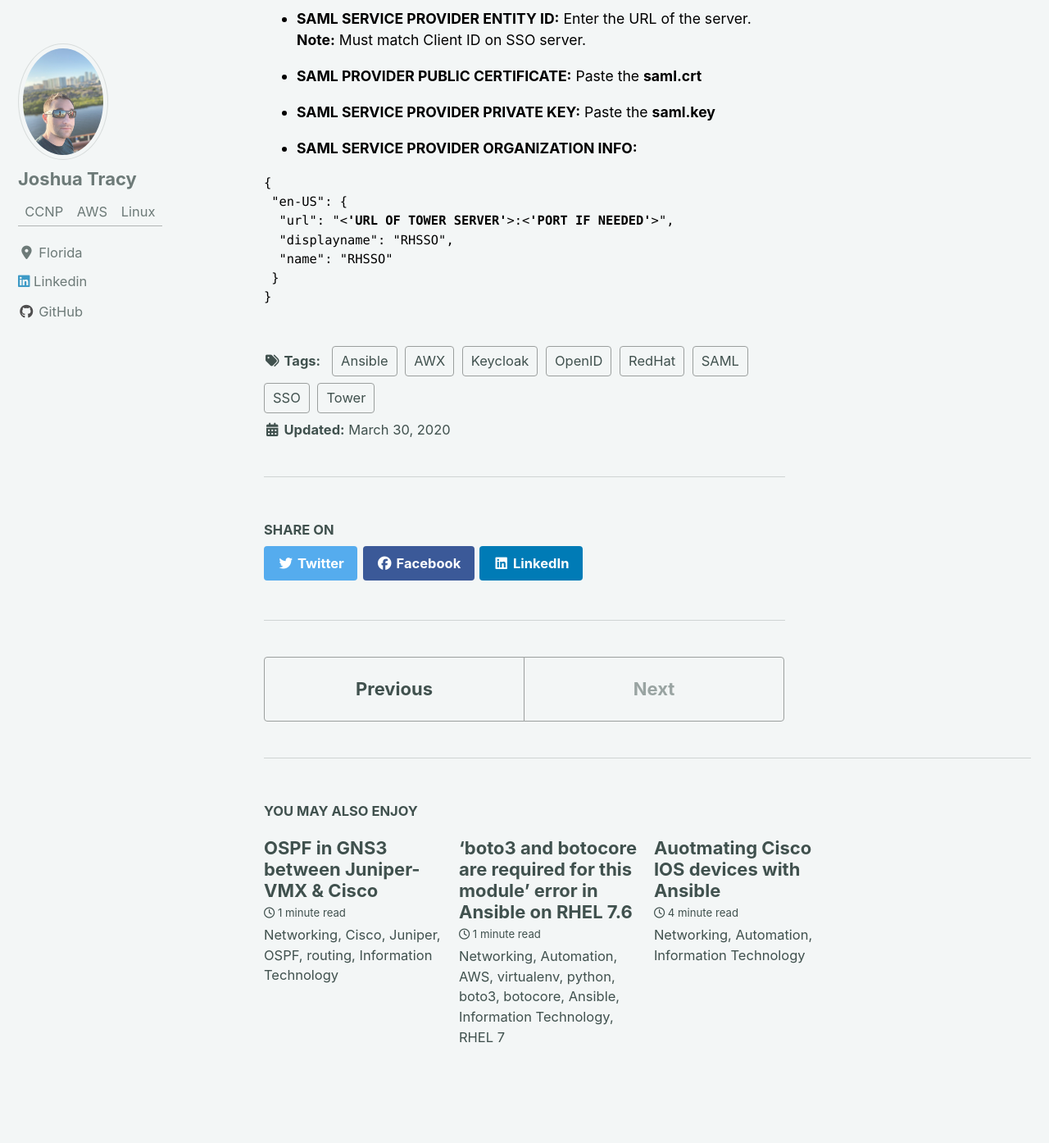
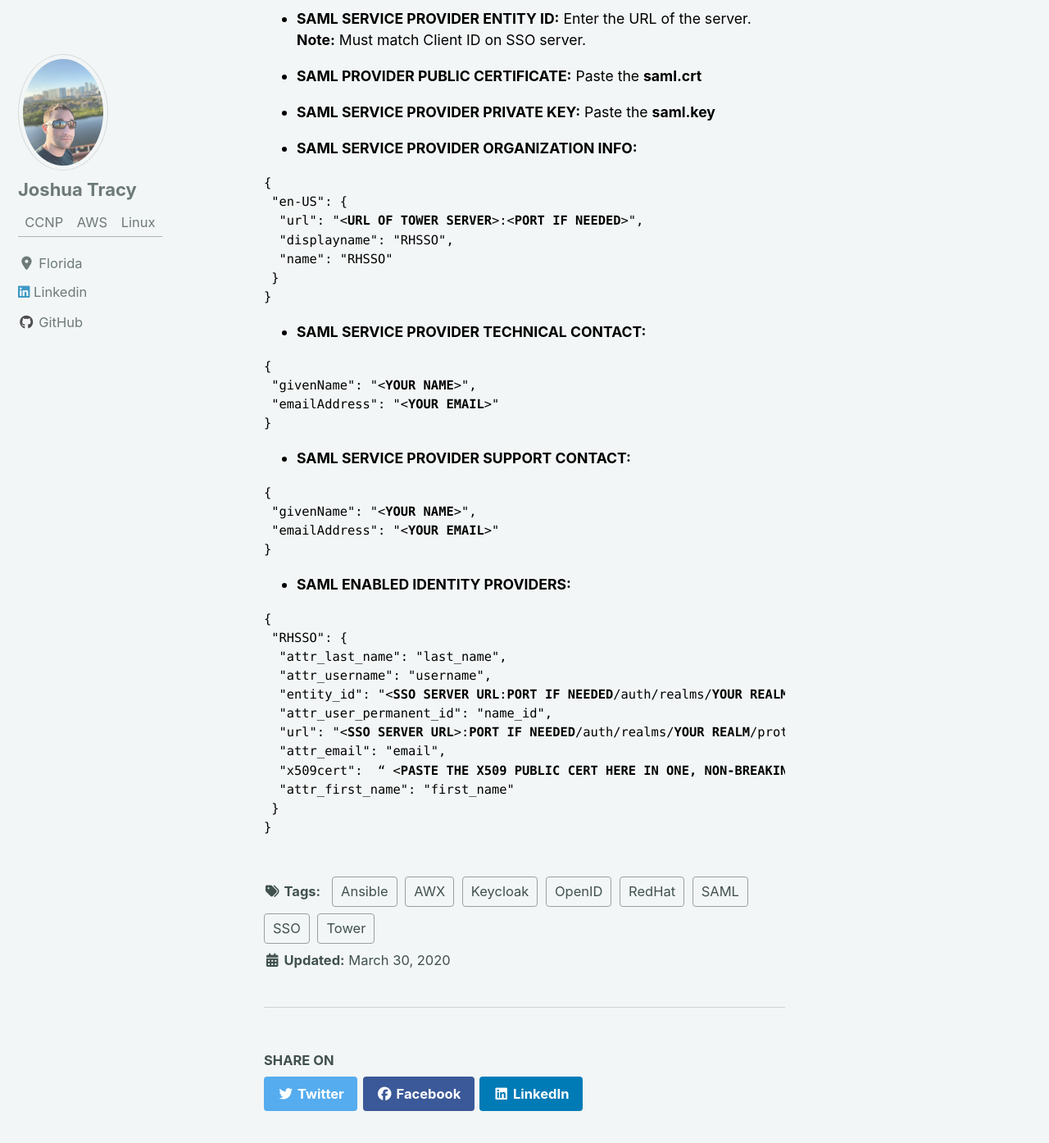
Before and after one commit to Josh-Tracy/Josh-Tracy.github.io, a Jekyll site: the page built from _posts/2020-03-30-Ansible_Tower_RedHatSSO.md, in a window 1280 px wide and 1400 px high, scrolled down 2063 px. Shown: the top 1394 px of the window at 82% size. Built offline with Jekyll 4.4.1, drawn with Linux system fonts in a browser that asks for light colours; cached includes are drawn as plain includes; nearby versions of some CDN libraries.

Commit message:
creating page

```diff
--- a/_posts/2020-03-30-Ansible_Tower_RedHatSSO.md
+++ b/_posts/2020-03-30-Ansible_Tower_RedHatSSO.md
@@ -65,10 +65,51 @@
 <pre>
 {
  "en-US": {
-  "url": "<<b>'URL OF TOWER SERVER'</b>>:<<b>'PORT IF NEEDED'</b>>",
+  "url": "<<b>URL OF TOWER SERVER</b>>:<<b>PORT IF NEEDED</b>>",
   "displayname": "RHSSO",
   "name": "RHSSO"
  }
 }
 </pre>
 {: style="color:black; font-size: 70%;"}
+
+* <b>SAML SERVICE PROVIDER TECHNICAL CONTACT:</b>
+{: style="color:black; font-size: 80%;"}
+
+<pre>
+{
+ "givenName": "<<b>YOUR NAME</b>>",
+ "emailAddress": "<<b>YOUR EMAIL</b>>"
+}
+</pre>
+{: style="color:black; font-size: 70%;"}
+
+* <b>SAML SERVICE PROVIDER SUPPORT CONTACT:</b>
+{: style="color:black; font-size: 80%;"}
+
+<pre>
+{
+ "givenName": "<<b>YOUR NAME</b>>",
+ "emailAddress": "<<b>YOUR EMAIL</b>>"
+}
+</pre>
+{: style="color:black; font-size: 70%;"}
+
+* <b>SAML ENABLED IDENTITY PROVIDERS:</b>
+{: style="color:black; font-size: 80%;"}
+
+<pre>
+{
+ "RHSSO": {
+  "attr_last_name": "last_name",
+  "attr_username": "username",
+  "entity_id": "<<b>SSO SERVER URL</b>:<b>PORT IF NEEDED</b>/auth/realms/<b>YOUR REALM</b>",
+  "attr_user_permanent_id": "name_id",
+  "url": "<<b>SSO SERVER URL</b>>:<b>PORT IF NEEDED</b>/auth/realms/<b>YOUR REALM</b>/protocol/saml",
+  "attr_email": "email",
+  "x509cert":  “ <<b>PASTE THE X509 PUBLIC CERT HERE IN ONE, NON-BREAKING LINE</b>>"
+  "attr_first_name": "first_name"
+ }
+}
+</pre>
+{: style="color:black; font-size: 70%;"}
```
